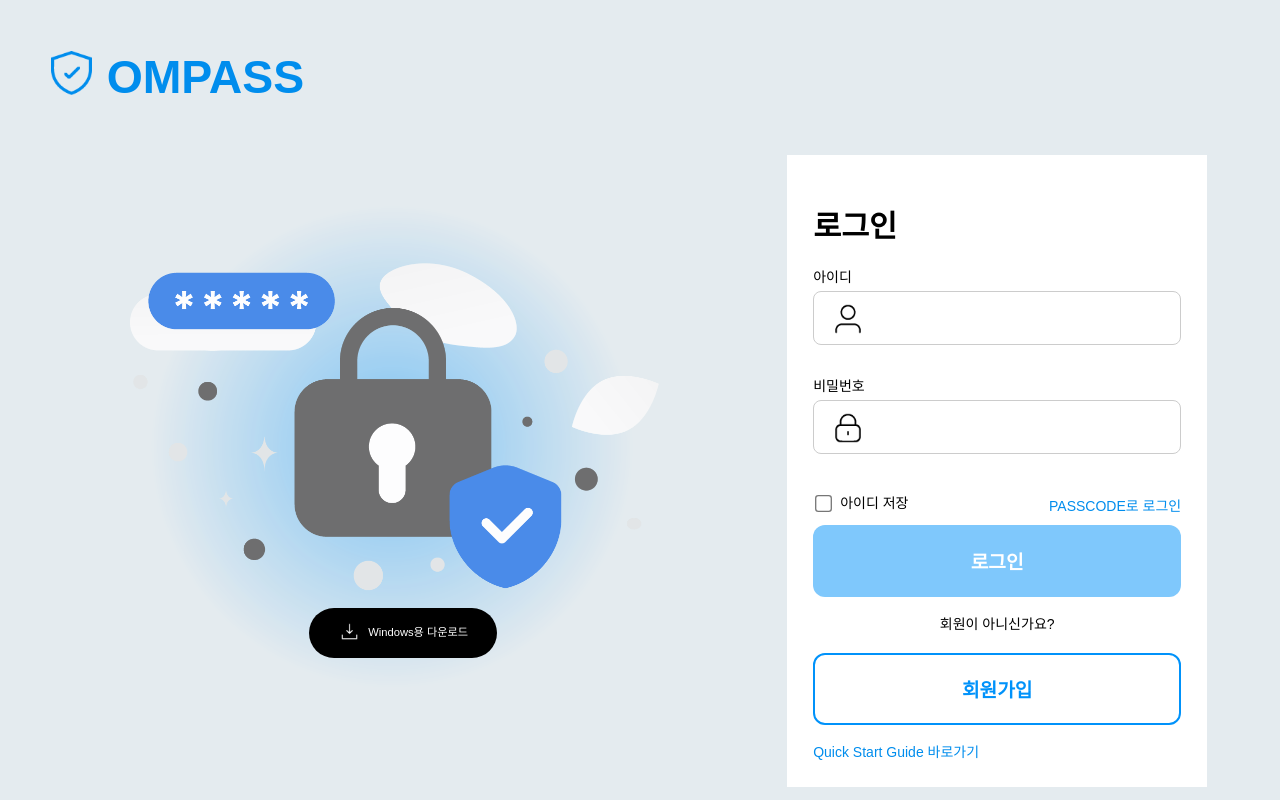
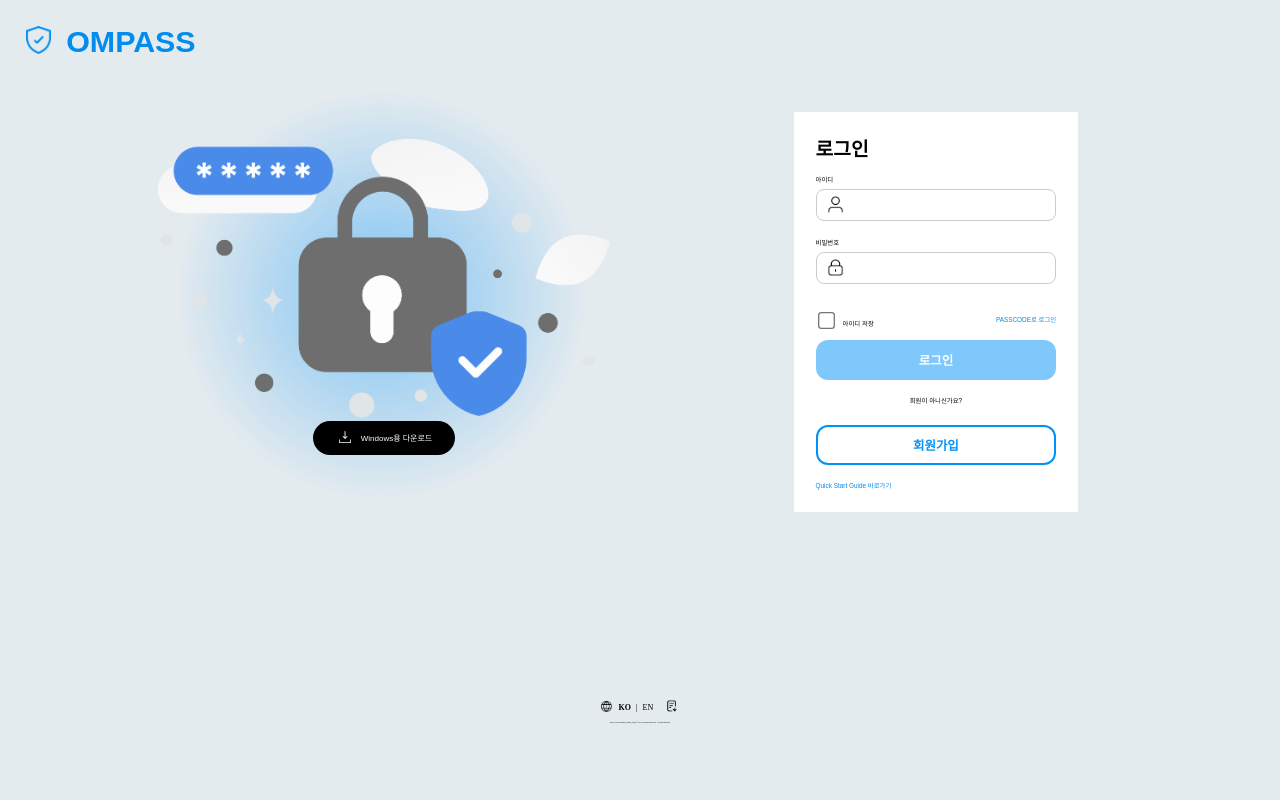
Before and after one commit to ing1355/OMPASSv2-ADMIN, a React (Create React App) app: page / in a window 1280 px wide. Built offline with nearby package versions, Linux system fonts and the light colour scheme; a web font is replaced by a local one.

Commit message:
v0.1.0(19)

```diff
--- a/package.json
+++ b/package.json
@@ -1,6 +1,6 @@
 {
   "name": "ompass_rp_admin",
-  "version": "0.1.0(18)",
+  "version": "0.1.0(19)",
   "proxy": "https://192.168.182.140:8084",
   "private": true,
   "dependencies": {
--- a/src/Components/Login/Login.css
+++ b/src/Components/Login/Login.css
@@ -6,12 +6,16 @@
 
 /*  */
 .login_container {
-  padding: 4% 4% 0%;
+  padding: 2% 2% 0%;
   flex-direction: column;
 }
 
 .login_header {
   align-self: flex-start;
+}
+
+.login_ompass_log_img {
+  width: 15%;
 }
 
 .login_logo_title {
@@ -20,6 +24,10 @@
   margin-left: 15px;
   position: relative;
   top: -2px;
+}
+
+.login-main-img {
+  max-width: 77%;
 }
 
 .login_img_download {
@@ -34,7 +42,7 @@
 }
 
 .login_agent_download_button {
-  font-size: 1.4vh;
+  font-size: 1.2rem;
   border-radius: 2.2rem;
   position: relative;
   top: -10vh;
@@ -52,24 +60,21 @@
   min-width: 300px;
 } */
 
+.login_download_button_title {
+  position: relative;
+  top: -7px;
+  margin-left: 7px;
+}
+
 .login_form_container {
   background-color: white;
   border: none;
   flex: 0.3;
   padding: 5.3%;
   margin: 10%;
-  width: 60%;
+  width: 50%;
+  font-size: 1rem;
 }
-
-/* .login_form_container {
-  background-color: white;
-  border: none;
-  flex: 0.3;
-  margin: 8%;
-  padding: 2%;
-  width: 640px;
-  height: 630px;
-} */
 
 .login_form_title {
   font-weight: 900;
@@ -87,6 +92,13 @@
   font-size: 1rem;
   border-radius: 8px;
   padding-left: 67px;
+}
+
+.login_input_img {
+  width: 30px;
+  position: relative;
+  top: -41px;
+  left: 20px;
 }
 
 .login-button {
@@ -116,28 +128,78 @@
   width: 19px;
 }
 
+/* .login-copyright {
+  font-size: 0.9rem;
+} */
+
+
 /* 반응형 */
-
-@media screen and (max-width:1799px) {
+@media (max-width:1799px) {
   /* 데스크탑 */
   .login_form_container {
-      width: 75%;
+    font-size: 0.4rem;
+  }
+  .login_container {
+    padding: 2% 2% 0%;
+    flex-direction: column;
+  }
+  .login_ompass_log_img {
+    width: 12.7%;
+  }
+  .login_logo_title {
+    font-size: 1.9rem;
+  }
+  .login-main-img {
+    max-width: 63%;
+  }
+  .login_agent_download_button {
+    font-size: 0.5rem;
+    position: relative;
+    top: -10vh;
+    padding: 5%;
+    width: 100%;
+  }
+  .login_download_button_title {
+    top: -5px;
+  }
+  .login_form_container {
+    width: 47%;
+    padding: 4.3%;
   }
   .login_form_title {
-      font-size: 1.9rem;
+    font-size: 1.2rem;
+    margin-top: 0px;
+  }
+  .login_input {
+    height: 28px;
+  }
+  .login_input_img {
+    width: 17px;
+    position: relative;
+    top: -24.5px;
+    left: 11.5px;
+  }
+  .login-button {
+    height: 40px;
+    font-size: 0.78rem;
   }
   .login_footer_locale_img {
-      width: 14.2px;
+    width: 10.8px;
   }
   .login_footer_manual_download_img {
-      width: 18.7px;
+    width: 14px;
+    position: relative;
+    top: 3.4px;
   }
   .login_footer_font {
-      font-size: 0.9rem;
+    font-size: 0.5rem;
+  }
+  .login-copyright {
+    font-size: 0.1rem;
   }
 }
 
-  @media screen and (max-width:1199px) {
+@media (min-width:1024px) and (max-width:1279px) {
   /* 타블렛 가로 */
   .login_footer_locale_img {
     width: 13.1px;
@@ -149,12 +211,24 @@
     font-size: 0.85rem;
   }
 }
-  @media screen and (max-width:899px) {
+@media (min-width:768px) and (max-width:1023px) {
   /* 모바일 가로, 타블렛 세로 */
 }
 
-  @media screen and (max-width:599px) {
+@media (min-width:480px) and (max-width:767px) {
   /* 모바일 세로 */
+  .login_form_container {
+    width: 60%;
+    margin: auto;
+  }
+}
+
+@media (max-width:479px) {
+  /* 모바일 세로 */
+  .login_form_container {
+    width: 60%;
+    margin: auto;
+  }
 }
 
 /* @media (min-width: 1200px) {
--- a/src/Components/Login/Login.tsx
+++ b/src/Components/Login/Login.tsx
@@ -183,7 +183,7 @@
     >
     <div
       className='login_container'
-      style={{minHeight: `${height - 190}px`}}
+      style={{minHeight: `${height - 130}px`}}
       // style={{minHeight: '87vh'}}
     >
 
@@ -194,8 +194,7 @@
         <Col>
           <img
             src={ompass_logo_image}
-            width="15%"
-            // style={{maxWidth: '65%'}}
+            className='login_ompass_log_img'
           />
           <span
             className='main-color1 login_logo_title'
@@ -223,7 +222,7 @@
           >
             <img
               src={login_main_image}
-              style={{maxWidth: '77%'}}
+              className='login-main-img'
             />
             {windowWidth <= 785 ?
             <></>
@@ -265,7 +264,7 @@
                 }}
               >
                 <img src={download_icon} style={{maxWidth: '14%'}}/>
-                <span style={{position: 'relative', top: '-7px', marginLeft: '7px'}}><FormattedMessage id='DOWNLOAD_FOR_WINDOWS' /></span>
+                <span className='login_download_button_title'><FormattedMessage id='DOWNLOAD_FOR_WINDOWS' /></span>
               </button>
               }
             </div>
@@ -321,7 +320,10 @@
                     setIdChange(e.currentTarget.value);
                   }}
                 />
-                <img src={login_id} width='30px' style={{position: 'relative', top: '-41px', left: '20px'}}/>
+                <img
+                  src={login_id}
+                  className='login_input_img'
+                />
               </div>
               <div
                 className='mb10 login_input_container'
@@ -336,7 +338,10 @@
                     setPasswordChange(e.currentTarget.value);
                   }}
                 />
-                <img src={login_password} width='30px' style={{position: 'relative', top: '-41px', left: '20px'}}/>
+                <img
+                  src={login_password}
+                  className='login_input_img'
+                />
               </div>
               <div
                 className='dis_flex mb10'
@@ -344,13 +349,13 @@
                 {/* 아이디 저장 */}
                 <div>
                   <input id='saveId' type='checkbox' className='mr10' onChange={saveIdCookieFun} checked={isRemember}/>
-                  <label htmlFor='saveId' style={{cursor: 'pointer', position: 'relative', top: '-2px'}}><FormattedMessage id='SAVE_ID' /></label>
+                  <label htmlFor='saveId' style={{cursor: 'pointer', position: 'relative', top: '-1px'}}><FormattedMessage id='SAVE_ID' /></label>
                 </div>
 
                 {/* 패스코드로 로그인 */}
                 <div
                   className='main-color1'
-                  style={{cursor: 'pointer', paddingTop: '1.5px'}}
+                  style={{cursor: 'pointer', position: 'relative', top: '4px'}}
                   onClick={() => {
                     setIsPasscodeModalOpen(true);
                   }}
@@ -425,8 +430,7 @@
       </a>
       </div>
       <div
-        className='copyRight-style'
-        style={{fontSize: "1.1vh"}}
+        className='copyRight-style login-copyright'
       >
         {CopyRightText}
       </div>
```
Also changed, not shown: 패치사항.txt. Lines whose indentation alone changed are shown as unchanged.
